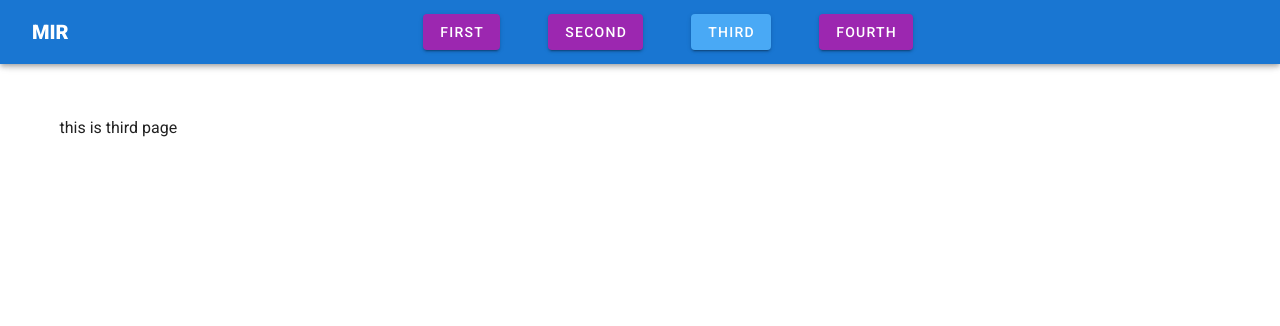
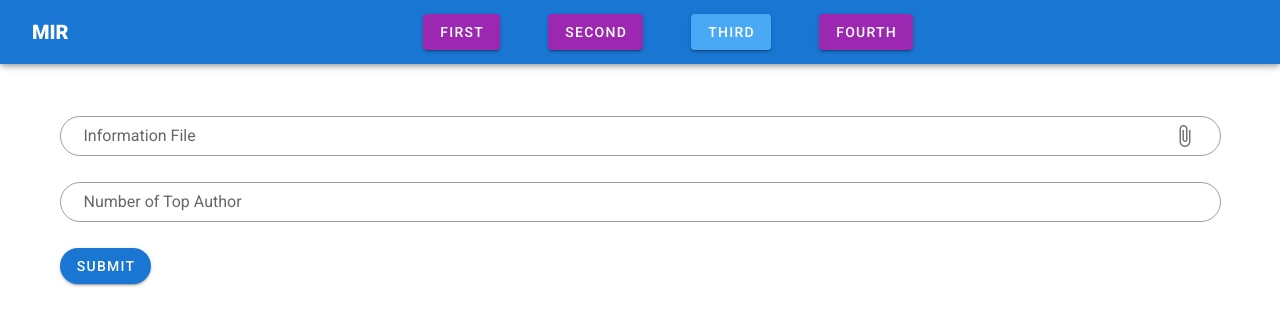
Before and after one commit to ShAlireza/MIR-Project-Front, a Vue app: page /3 in a window 1280 px wide. Shown: the top 326 px of the page. Built offline with nearby package versions, Linux system fonts and the light colour scheme.

Commit message:
add menu to the fourth page button

```diff
--- a/src/App.vue
+++ b/src/App.vue
@@ -1,44 +1,76 @@
 <template>
   <v-app>
-    <v-app-bar
-      app
-      color="primary"
-      dark
+    <v-app-bar app color="primary" dark>
+      <v-toolbar-title class="mr-auto ml-4 font-weight-black"
+        >MIR</v-toolbar-title
       >
-    <v-toolbar-title class="mr-auto ml-4 font-weight-black">MIR</v-toolbar-title>
       <v-container class="d-flex justify-center">
-    <v-btn class="mx-6" color=purple to='/1' activeClass="blue">
+        <v-btn class="mx-6" color="purple" to="/1" activeClass="blue">
           first
         </v-btn>
-    <v-btn class="mx-6" color=purple to='/2' activeClass="blue">
+        <v-btn class="mx-6" color="purple" to="/2" activeClass="blue">
           second
         </v-btn>
-    <v-btn class="mx-6" color=purple to='/3' activeClass="blue">
+        <v-btn class="mx-6" color="purple" to="/3" activeClass="blue">
           third
         </v-btn>
-    <v-btn class="mx-6" color=purple to='/4' activeClass="blue">
+        <!-- <v-btn class="mx-6" color=purple to='/4' activeClass="blue">
+      fourth
+    </v-btn> -->
+        <v-menu offset-y>
+          <template v-slot:activator="{ on, attrs }">
+            <v-btn
+              class="mx-6"
+              color="purple"
+              :class="{ blue: $route.name == 'fourth' }"
+              v-bind="attrs"
+              v-on="on"
+            >
               fourth
             </v-btn>
+          </template>
+          <v-list class="py-0">
+            <v-list-item
+              v-for="(item, index) in ['4.1', '4.2']"
+              :key="index"
+              :to="`/4-${index + 1}`"
+              style="cursor:pointer;border-bottom:1px solid #e8e8e8"
+            >
+              <v-list-item-title>{{ item }}</v-list-item-title>
+              <svg
+                xmlns="http://www.w3.org/2000/svg"
+                height="24px"
+                viewBox="0 0 24 24"
+                width="24px"
+                fill="#000000"
+                v-show="$route.path == `/4-${index+1}`"
+              >
+                <path d="M0 0h24v24H0z" fill="none"/>
+                <path
+                  d="M12 2C6.48 2 2 6.48 2 12s4.48 10 10 10 10-4.48 10-10S17.52 2 12 2zm-2 15l-5-5 1.41-1.41L10 14.17l7.59-7.59L19 8l-9 9z"
+                />
+              </svg>
+            </v-list-item>
+          </v-list>
+        </v-menu>
       </v-container>
-
     </v-app-bar>
 
     <v-main class="mt-10 d-flex justify-center">
-      <router-view/>
+      <router-view />
     </v-main>
   </v-app>
 </template>
 
 <style lang="scss" scoped>
-.tool-bar{
+.tool-bar {
   display: flex;
   justify-content: space-evenly;
 }
 </style>
 <script>
-
 export default {
-  name: 'App',
+  name: "App",
 
   data: () => ({
     //
--- a/src/router/index.js
+++ b/src/router/index.js
@@ -26,7 +26,19 @@ const routes = [
   {
     path: '/4',
     name: 'fourth',
-    component: Fourth
+    component: Fourth,
+    children:[
+      {
+        path:'/4-1',
+        component: Fourth,
+        name: 'fourth',
+      },
+      {
+        path:'/4-2',
+        component: Fourth,
+        name: 'fourth',
+      }
+    ]
   },
 
 ]
--- a/src/views/second.vue
+++ b/src/views/second.vue
@@ -1,5 +1,39 @@
 <template>
   <v-container>
-    this is second page
+      <v-file-input
+          outlined
+          dense
+          rounded
+          label="Information File"
+          accept=".json"
+          show-size
+          v-model="infoFile"
+          append-icon="mdi-paperclip"
+          prepend-icon=""
+        />
+    <v-text-field
+      label="Number of Articles"
+      outlined
+      dense
+      rounded
+      autocomplete="off"
+      v-model="alfa"
+      type="number"
+    ></v-text-field>
+
+    <v-btn color="primary" rounded>submit</v-btn>
   </v-container>
 </template>
+
+<script>
+export default {
+  data() {
+    return {
+      infoFile:null,
+      alfa: "",
+    };
+  },
+  methods: {
+  },
+};
+</script>
--- a/src/views/third.vue
+++ b/src/views/third.vue
@@ -1,5 +1,42 @@
 <template>
   <v-container>
-    this is third page
+      <v-file-input
+          outlined
+          dense
+          rounded
+          label="Information File"
+          accept=".json"
+          show-size
+          v-model="infoFile"
+          append-icon="mdi-paperclip"
+          prepend-icon=""
+        />
+    <v-text-field
+      label="Number of Top Author"
+      outlined
+      dense
+      rounded
+      autocomplete="off"
+      v-model="topAuthor"
+      type="number"
+    ></v-text-field>
+
+    <v-btn color="primary" rounded>submit</v-btn>
   </v-container>
 </template>
+
+<script>
+export default {
+  created(){
+    console.log(this.$route);
+  },
+  data() {
+    return {
+      infoFile:null,
+      topAuthor: "",
+    };
+  },
+  methods: {
+  },
+};
+</script>
```
Lines whose indentation alone changed are shown as unchanged.
